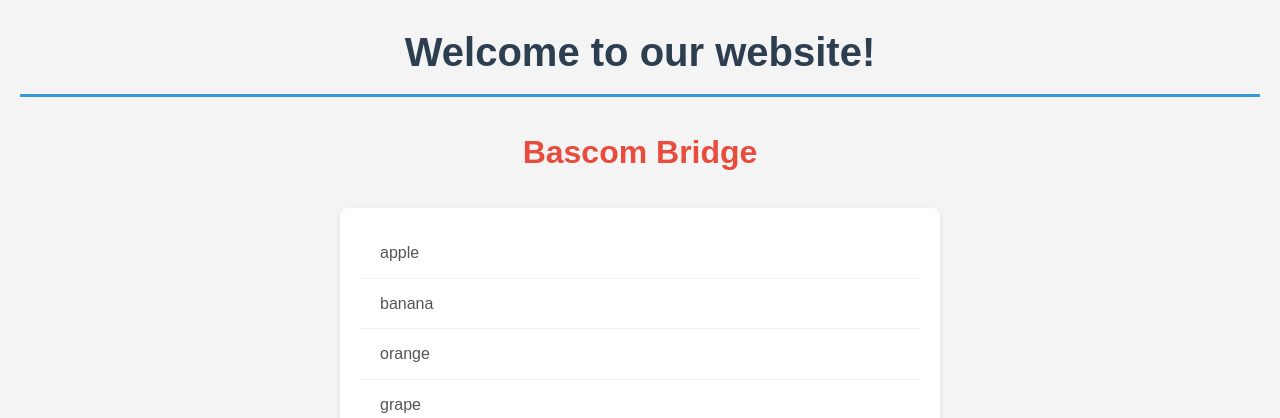
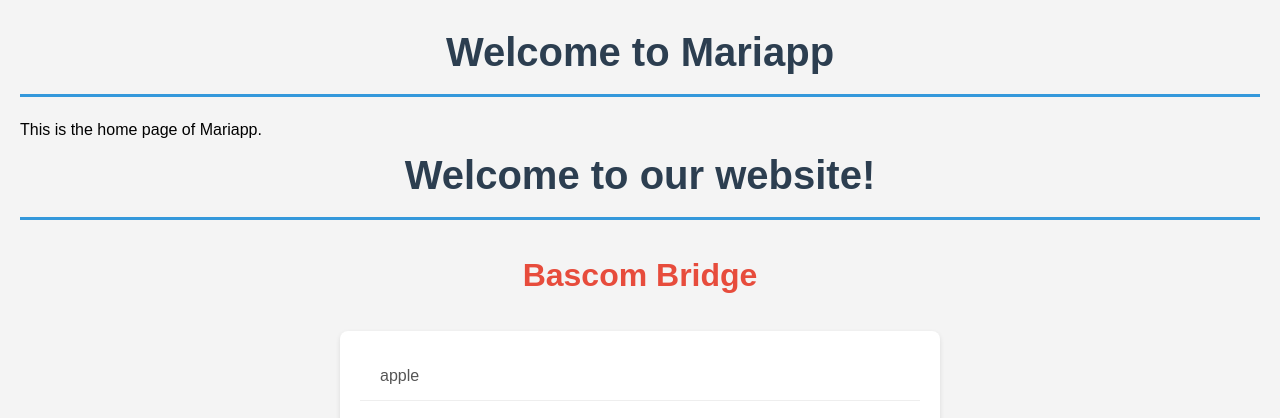
Before and after one commit to arpitparekh/django_project_setup, a Django app: page /mariapp/intro/ in a window 1280 px wide. Shown: the top 418 px of the page. Run offline with Django 5.2, Linux system fonts and the light colour scheme.

Commit message:
django project setup

```diff
--- a/setupro/mariapp/templates/header.html
+++ b/setupro/mariapp/templates/header.html
@@ -0,0 +1,4 @@
+<header>
+  <h1>Welcome to Mariapp</h1>
+  <p>This is the home page of Mariapp.</p>
+</header>
--- a/setupro/mariapp/templates/intro.html
+++ b/setupro/mariapp/templates/intro.html
@@ -8,6 +8,9 @@
   <link rel="stylesheet" href="{% static 'css/intro.css'%}"/>
 </head>
 <body>
+
+    {% include 'header.html'%}
+
     <h1>Welcome to our website!</h1>
     <h1>{{name}}</h1>
 
```
